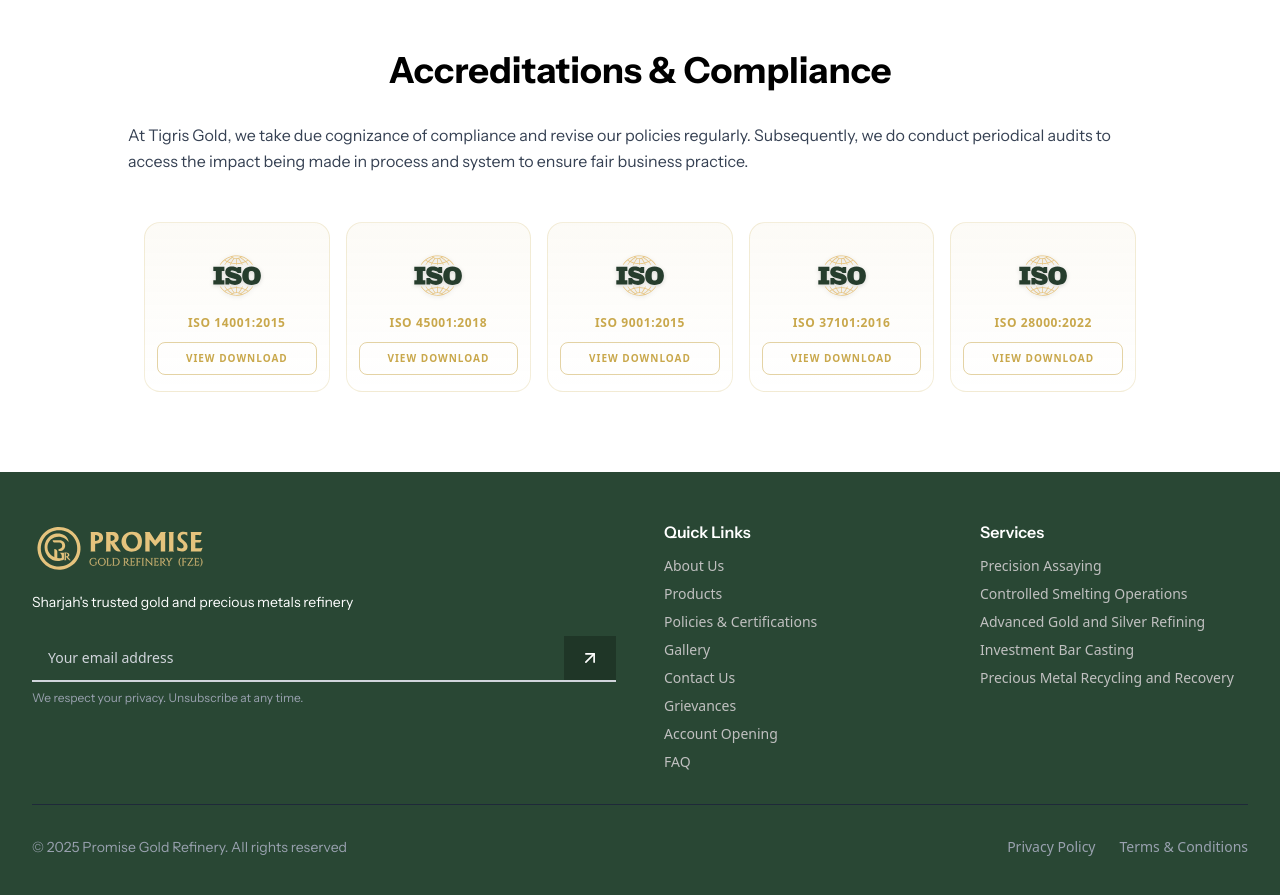
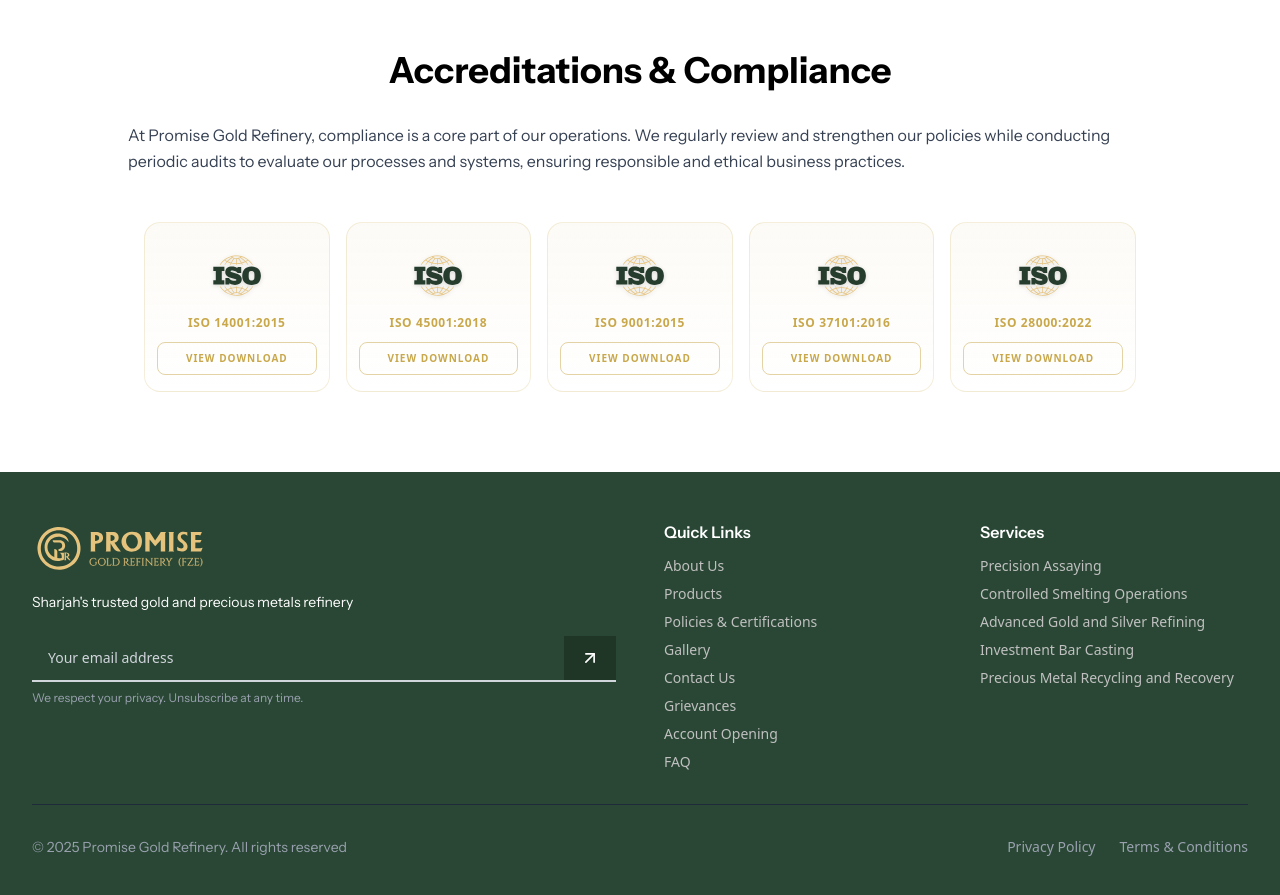
Before and after one commit to AurifyAE/promise-website, a Next.js app: page /certificate-and-policies in a window 1280 px wide. Shown: the part 1000-1895 px from the top of the page. Built offline with nearby package versions, Linux system fonts and the light colour scheme.

Commit message:
Added accreditation and compliance

```diff
--- a/app/certificate-and-policies/page.tsx
+++ b/app/certificate-and-policies/page.tsx
@@ -147,7 +147,7 @@
               }}
               className="text-gray-700 leading-relaxed mb-12 max-w-5xl mx-auto text-justify md:text-left text-sm md:text-base"
             >
-              At Tigris Gold, we take due cognizance of compliance and revise our policies regularly. Subsequently, we do conduct periodical audits to access the impact being made in process and system to ensure fair business practice.
+              At Promise Gold Refinery, compliance is a core part of our operations. We regularly review and strengthen our policies while conducting periodic audits to evaluate our processes and systems, ensuring responsible and ethical business practices.
             </motion.p>
           </div>
 
```
